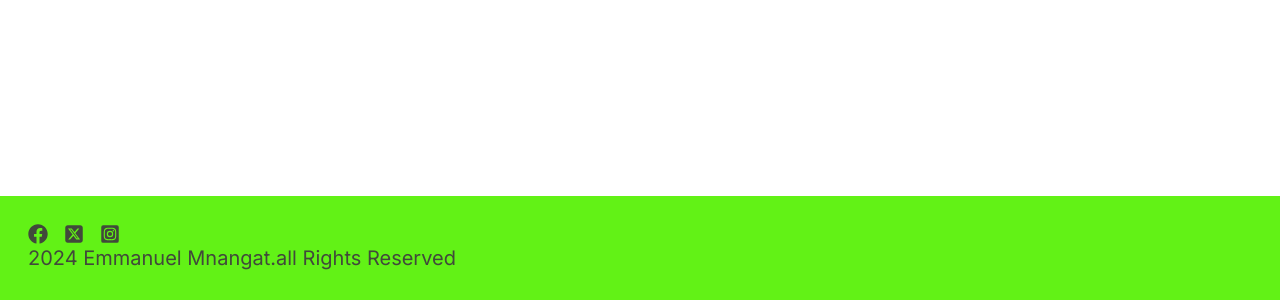
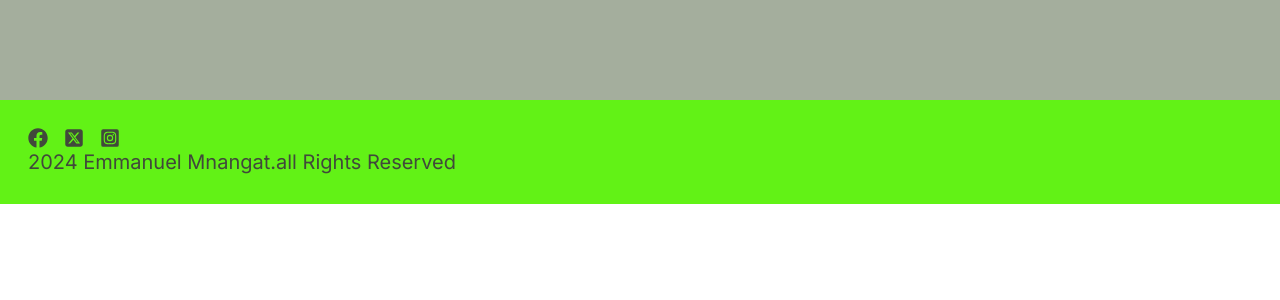
Before and after one commit to devMnangat/gomycode_find-my-book-app, a Next.js app: page /save in a window 1280 px wide. Shown: the part 920-1220 px from the top of the page. After the commit the page ends 1124 px from the top, so only its background shows below. Built offline with nearby package versions, Linux system fonts and the light colour scheme; no server answers.

Commit message:
chore: additional styling

```diff
--- a/src/app/layout.tsx
+++ b/src/app/layout.tsx
@@ -24,9 +24,9 @@ export default function RootLayout({
     <html lang="en">
       <body className={inter.className}>
         <ProviderWrapper>
-          <div className="flex flex-col gap-4 w-full h-screen min-h-fit max-w-7xl mx-auto">
+          <div className="flex flex-col gap-4 w-full h-screen min-h-fit max-w-7xl mx-auto bg-theme-natural">
         <Header />
-        <main className="h-screen min-h-fit my-4 mb-8">
+        <main className="h-screen min-h-fit">
         {children}
       <ToastContainer position="top-right" autoClose={3000} hideProgressBar />
 
--- a/src/app/save/page.tsx
+++ b/src/app/save/page.tsx
@@ -81,7 +81,7 @@ const Library = () => {
   }
 
   return (
-    <div className="container mx-auto px-4 py-10">
+    <div className="container mx-auto px-4 py-10 overflow-y-scroll h-screen">
       <h1 className="text-4xl font-bold mb-8 text-center">My Library</h1>
       {books.length === 0 ? (
         <p className="text-center">No books saved yet.</p>
--- a/src/app/search/page.tsx
+++ b/src/app/search/page.tsx
@@ -47,7 +47,7 @@ export default function Search() {
 
   return (
     // <div className="bg-gray-100 p-8 text-center">
-      <div className="min-w-md mx-auto flex flex-col items-center bg-theme-natural">
+      <div className="min-w-md h-screen overflow-scroll mx-auto flex flex-col items-center bg-theme-natural">
       <div className="max-w-md mx-auto flex flex-col items-center">
         <h1 className="text-2xl sm:text-3xl md:text-4xl font-bold mb-4">Discover Your Next Read</h1>
         <div className="bg-white flex items-center justify-center p-2 rounded-xl border border-gray-600">
--- a/src/components/Footer.tsx
+++ b/src/components/Footer.tsx
@@ -5,7 +5,7 @@ import { FaSquareXTwitter } from 'react-icons/fa6'
 
 export function Footer() {
   return (
-    <footer className=' bg-theme-primary text-theme-secondary text-xl p-5 md:p-7 mt-12'>
+    <footer className=' bg-theme-primary text-theme-secondary text-xl p-5 md:p-7'>
       <div className='flex gap-4'>
       <Link href={"https://www.facebook.com/emmanuel.rotich.121398"}><FaFacebook className='hover:text-blue-700' /></Link>
       <Link href={""}><FaSquareXTwitter /></Link>
```
